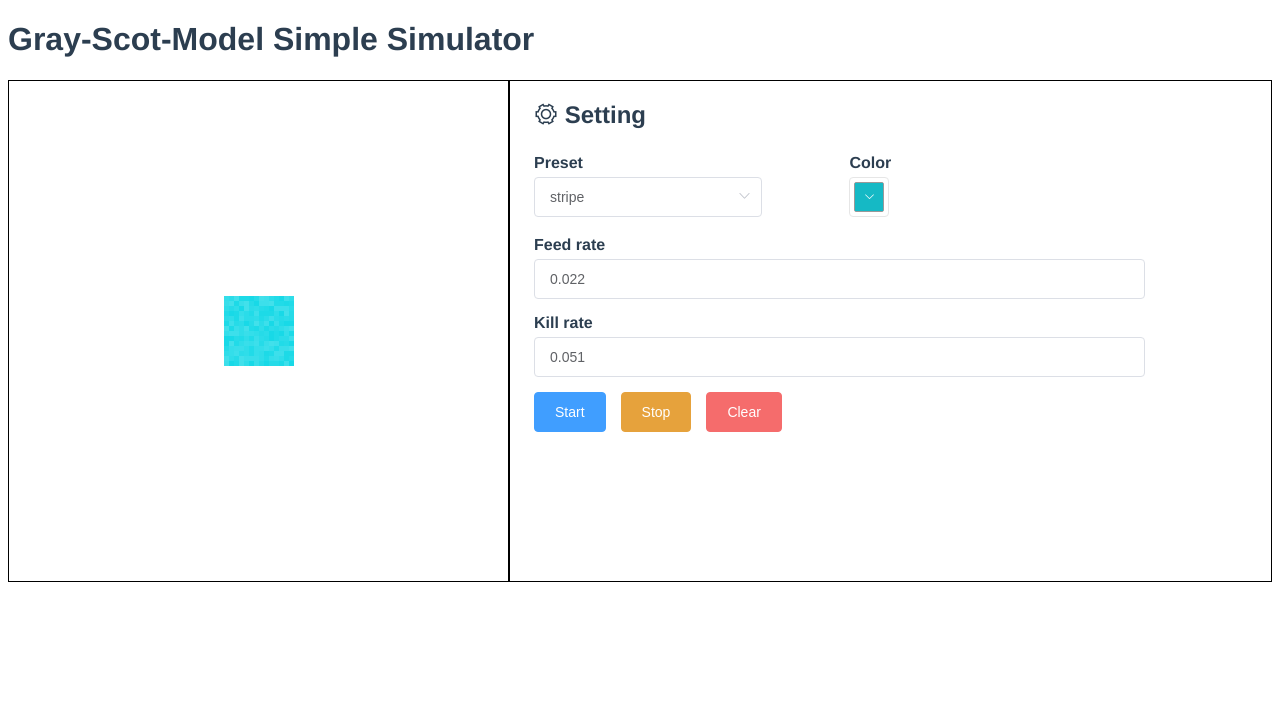
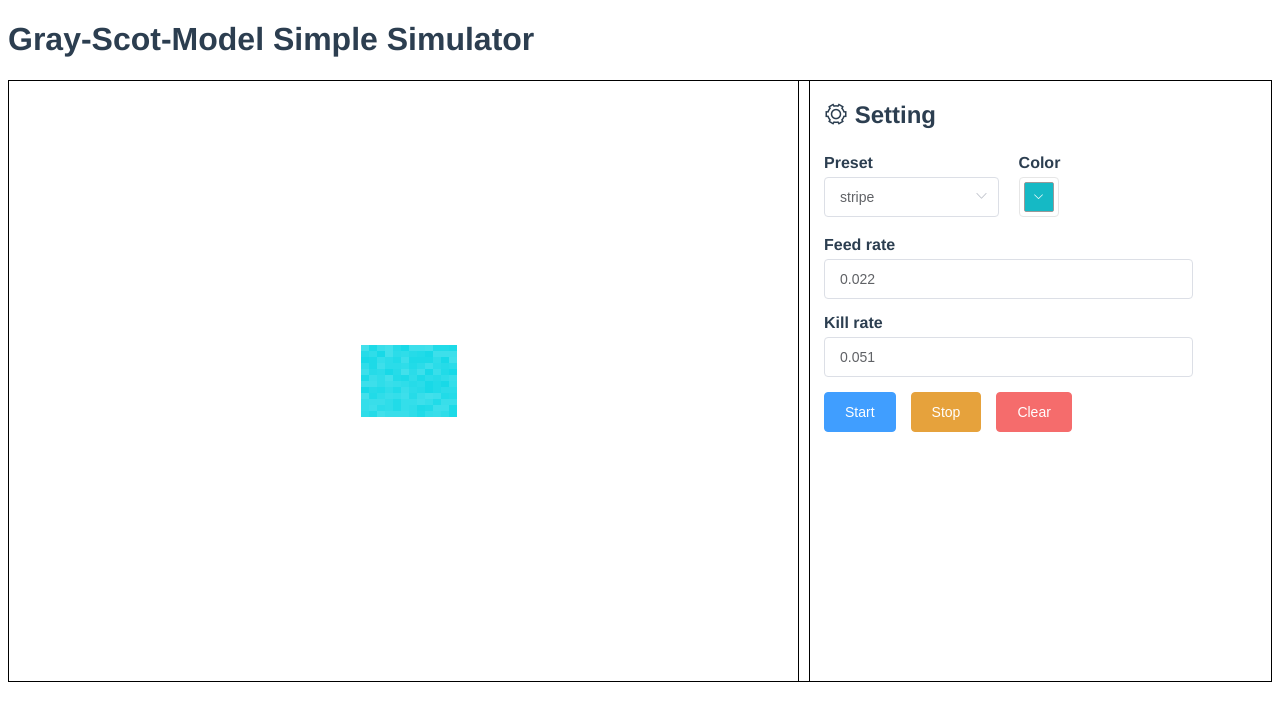
Before and after one commit to Kashiwara0205/Gray-Scott-Model-Simulator, a Vue app in the folder gray-scott-model-simulator/: page / in a window 1280 px wide. Shown: the top 720 px of the page. Built offline with nearby package versions, Linux system fonts and the light colour scheme.

Commit message:
Modify some parameter

```diff
--- a/gray-scott-model-simulator/src/components/GrayScotModelSimulator.vue
+++ b/gray-scott-model-simulator/src/components/GrayScotModelSimulator.vue
@@ -1,6 +1,6 @@
 <template>
   <div id="gray-scot-model-simulator-container">
-    <canvas id="gray_scot_model_canvas" width="500" height="500" class="canvas"></canvas>
+    <canvas id="gray_scot_model_canvas" width="800" height="600" class="canvas"></canvas>
 
     <br>
 
@@ -63,10 +63,9 @@ import ColorConvert from "color-convert"
 Vue.use(ElementUI, { locale });
 
 const SPACE_GRIDSIZE = 100
-const SQUARE_SIZE = 15
-const VISUALIZATION_STEP = 15
-const CANVAS_WIDTH = 500
-const CANVAS_HEIGHT = 500
+const SQUARE_SIZE = 12
+const VISUALIZATION_STEP = 20
+const INTERVAL_TIME = 0.001
 
 @Component
 export default class GrayScotModelSimulator extends Vue {
@@ -140,7 +139,7 @@ export default class GrayScotModelSimulator extends Vue {
     clearInterval(this.interval);
     this.grayScotModel = this.createGrayScotModel(this.feed, this.kill)
     this.draw(this.grayScotModel.materialU)
-    this.interval = setInterval(this.onUpdate, 0.001)
+    this.interval = setInterval(this.onUpdate, INTERVAL_TIME)
   }
 
   private onStop(){
@@ -170,8 +169,8 @@ export default class GrayScotModelSimulator extends Vue {
 
   private draw(materialU){
     const ctx = this.canvas.getContext('2d')
-    const cellWidth = Math.floor(CANVAS_WIDTH / SPACE_GRIDSIZE)
-    const cellHeight = Math.floor(CANVAS_HEIGHT / SPACE_GRIDSIZE)
+    const cellWidth = Math.floor(this.canvas.width / SPACE_GRIDSIZE)
+    const cellHeight = Math.floor(this.canvas.height / SPACE_GRIDSIZE)
     const hslColor = this.hslColor
 
     for(let i = 0; i < SPACE_GRIDSIZE; i++){
@@ -206,14 +205,15 @@ export default class GrayScotModelSimulator extends Vue {
 
 #gray-scot-model-simulator-container {
   display: grid;
-  grid-template-rows: 500px fr;
-  grid-template-columns: 500px 300px;
+  grid-template-rows: 550px fr;
+  grid-template-columns: 790px 300px;
 }
 
 #gray_scot_model_canvas{
   grid-row: 1 / 3;
   grid-column: 1 / 2;
   border: 1px solid #000;
+  background-color: #000;
 }
 
 #setting{
```
